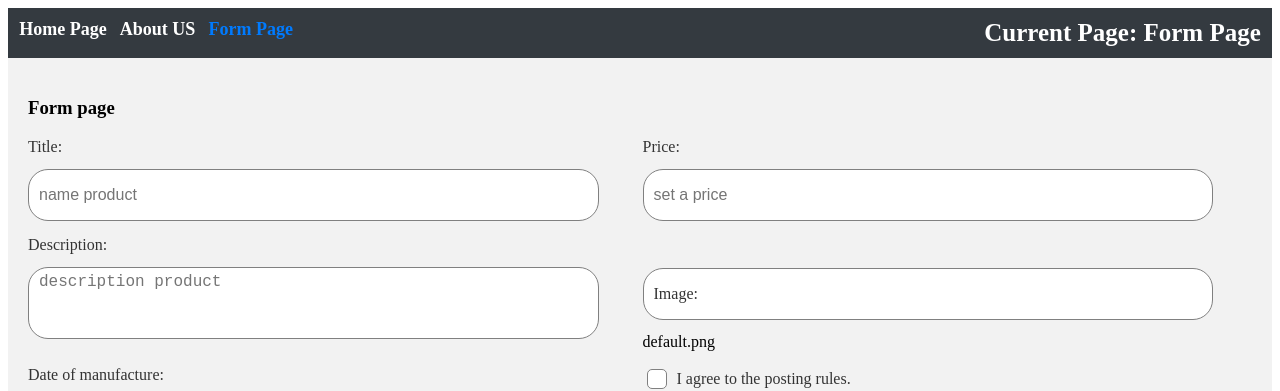
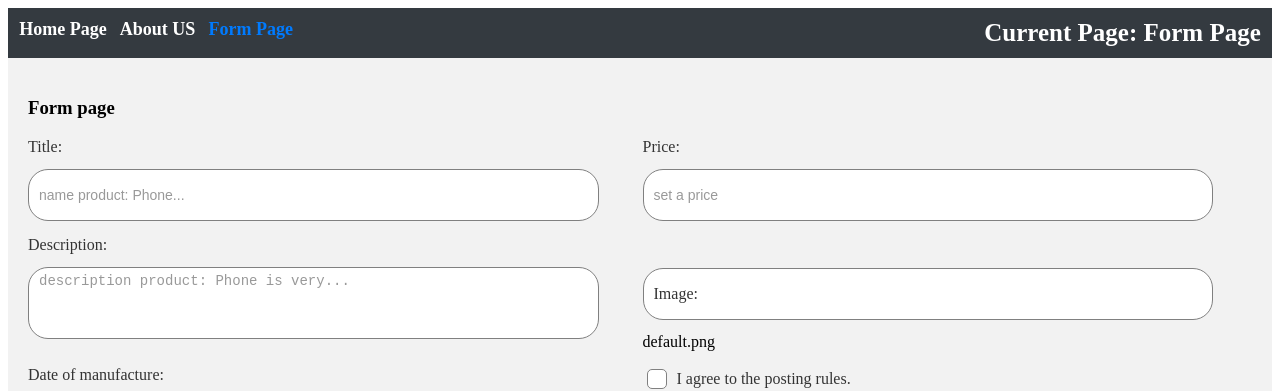
Before and after one commit to Syderi/ReactComponentsWeek1, a React (Vite) app in the folder rs-week1/: page /form in a window 1280 px wide. Shown: the top 391 px of the page. Built offline with nearby package versions, Linux system fonts and the light colour scheme.

Commit message:
fix: style placeholder

```diff
--- a/rs-week1/src/components/pages/formPage/FormInput.tsx
+++ b/rs-week1/src/components/pages/formPage/FormInput.tsx
@@ -214,7 +214,12 @@ class FormInput extends Component<IFormInputProps, IFormInputState> {
               <span className="form-input-span-error">Error</span>
             )}
           </label>
-          <input type="text" id="title-input" ref={this.inputTitleRef} placeholder="name product" />
+          <input
+            type="text"
+            id="title-input"
+            ref={this.inputTitleRef}
+            placeholder="name product: Phone..."
+          />
         </div>
         <div className="form-input">
           <label htmlFor="price-input">
@@ -241,7 +246,7 @@ class FormInput extends Component<IFormInputProps, IFormInputState> {
           <textarea
             ref={this.inputDescriptionRef}
             id="description-input"
-            placeholder="description product"
+            placeholder="description product: Phone is very..."
           />
         </div>
         <div className="form-input">
--- a/rs-week1/src/components/pages/formPage/FormPage.css
+++ b/rs-week1/src/components/pages/formPage/FormPage.css
@@ -171,6 +171,14 @@
   pointer-events: none;
 }
 
+.form-page input[type="text"]::placeholder,
+.form-page input[type="number"]::placeholder,
+.form-page select::placeholder,
+.form-page textarea::placeholder {
+  color: #999;
+  font-size: 14px;
+}
+
 .form-cards-container {
   display: flex;
   flex-wrap: wrap;
--- a/rs-week1/src/components/pages/formPage/Validate.ts
+++ b/rs-week1/src/components/pages/formPage/Validate.ts
@@ -5,7 +5,12 @@ function validateText(
   regex = ''
 ) {
   if (ref && ref.current) {
-    if (ref.current.value.match(regex) && ref.current.value.length >= 5) {
+    const firstLetterRegex = /^([A-ZА-Я])/;
+    if (
+      ref.current.value.match(regex) &&
+      ref.current.value.length >= 5 &&
+      firstLetterRegex.test(ref.current.value)
+    ) {
       ref.current.style.borderColor = 'gray';
       return true;
     }
```
Also changed, not shown: 1 other file (tests, documents, lock files or other folders).
